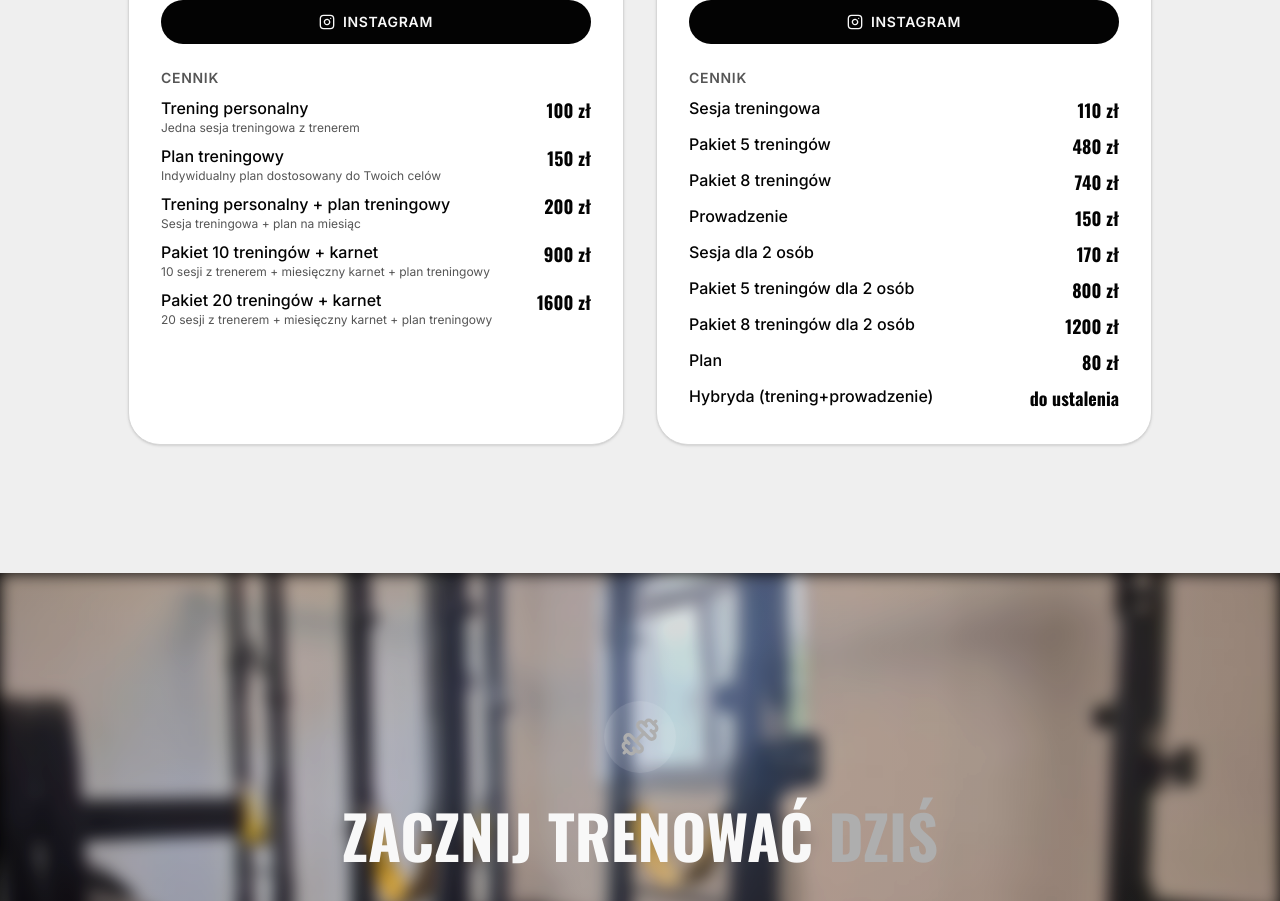
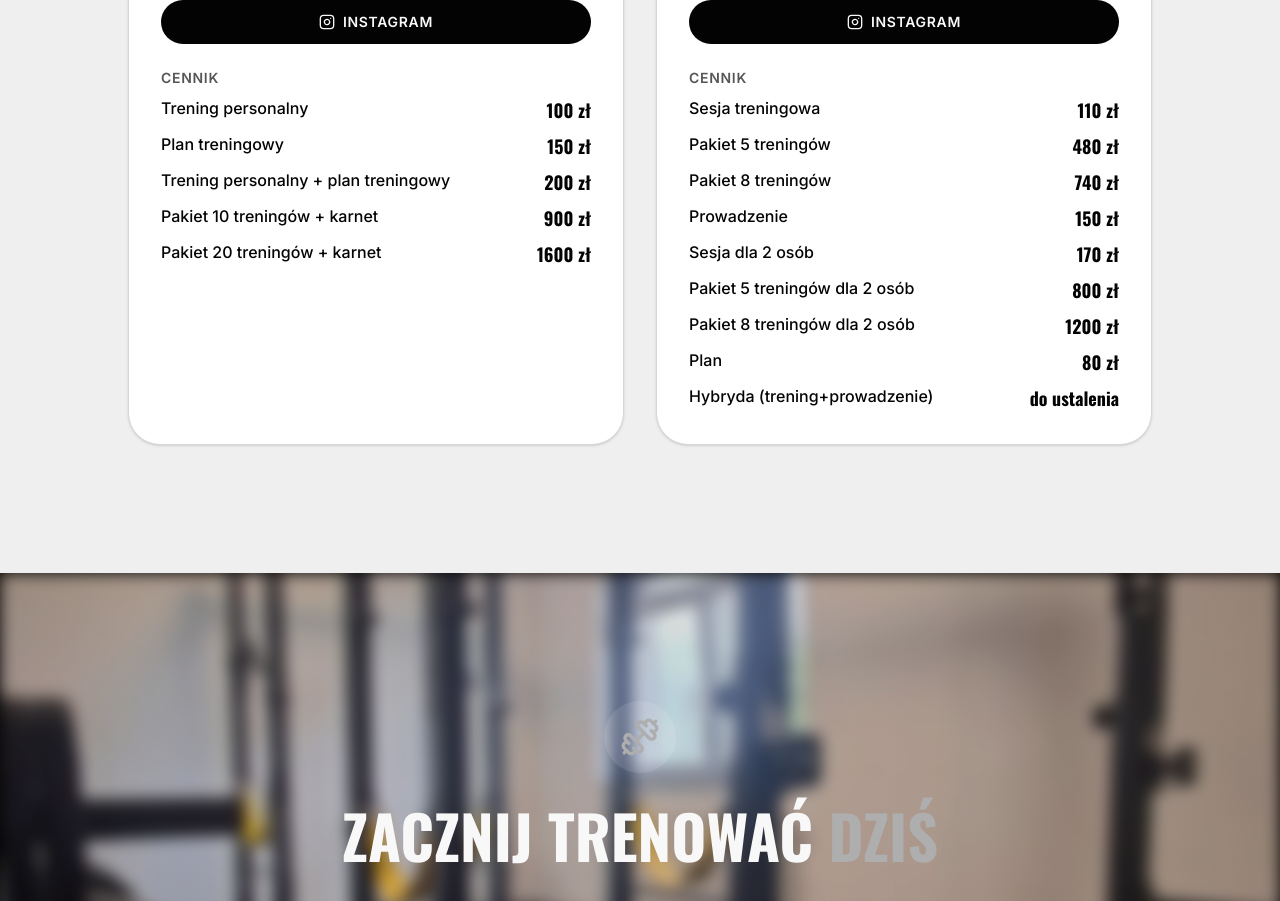
Before and after one commit to frodoprgmz/PowerHub-website, a Next.js app: page / in a window 1280 px wide. Shown: the part 6220-7121 px from the top of the page. Built offline with nearby package versions, Linux system fonts and the light colour scheme.

Commit message:
edycja cennika 2

```diff
--- a/components/instructors-section.tsx
+++ b/components/instructors-section.tsx
@@ -13,11 +13,11 @@ const trainers = [
     imagePosition: "center",
     imageScale: "scale-110 group-hover:scale-115",
     pricing: [
-      { name: "Trening personalny", price: "100", desc: "Jedna sesja treningowa z trenerem" },
-      { name: "Plan treningowy", price: "150", desc: "Indywidualny plan dostosowany do Twoich celów" },
-      { name: "Trening personalny + plan treningowy", price: "200", desc: "Sesja treningowa + plan na miesiąc" },
-      { name: "Pakiet 10 treningów + karnet", price: "900", desc: "10 sesji z trenerem + miesięczny karnet + plan treningowy" },
-      { name: "Pakiet 20 treningów + karnet", price: "1600", desc: "20 sesji z trenerem + miesięczny karnet + plan treningowy" },
+      { name: "Trening personalny", price: "100", desc: "" },
+      { name: "Plan treningowy", price: "150", desc: "" },
+      { name: "Trening personalny + plan treningowy", price: "200", desc: "" },
+      { name: "Pakiet 10 treningów + karnet", price: "900", desc: "" },
+      { name: "Pakiet 20 treningów + karnet", price: "1600", desc: "" },
     ],
   },
   {
```
